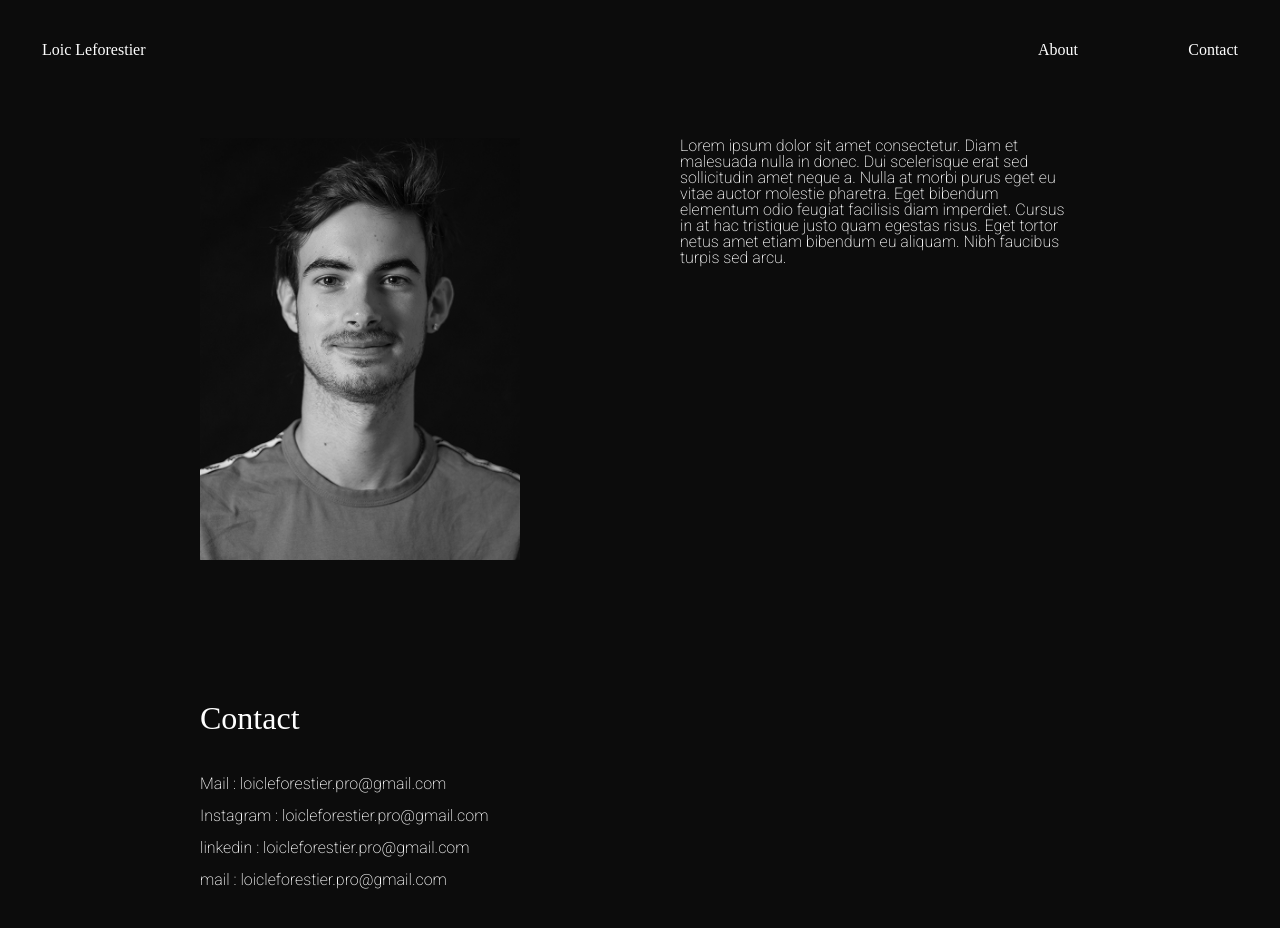
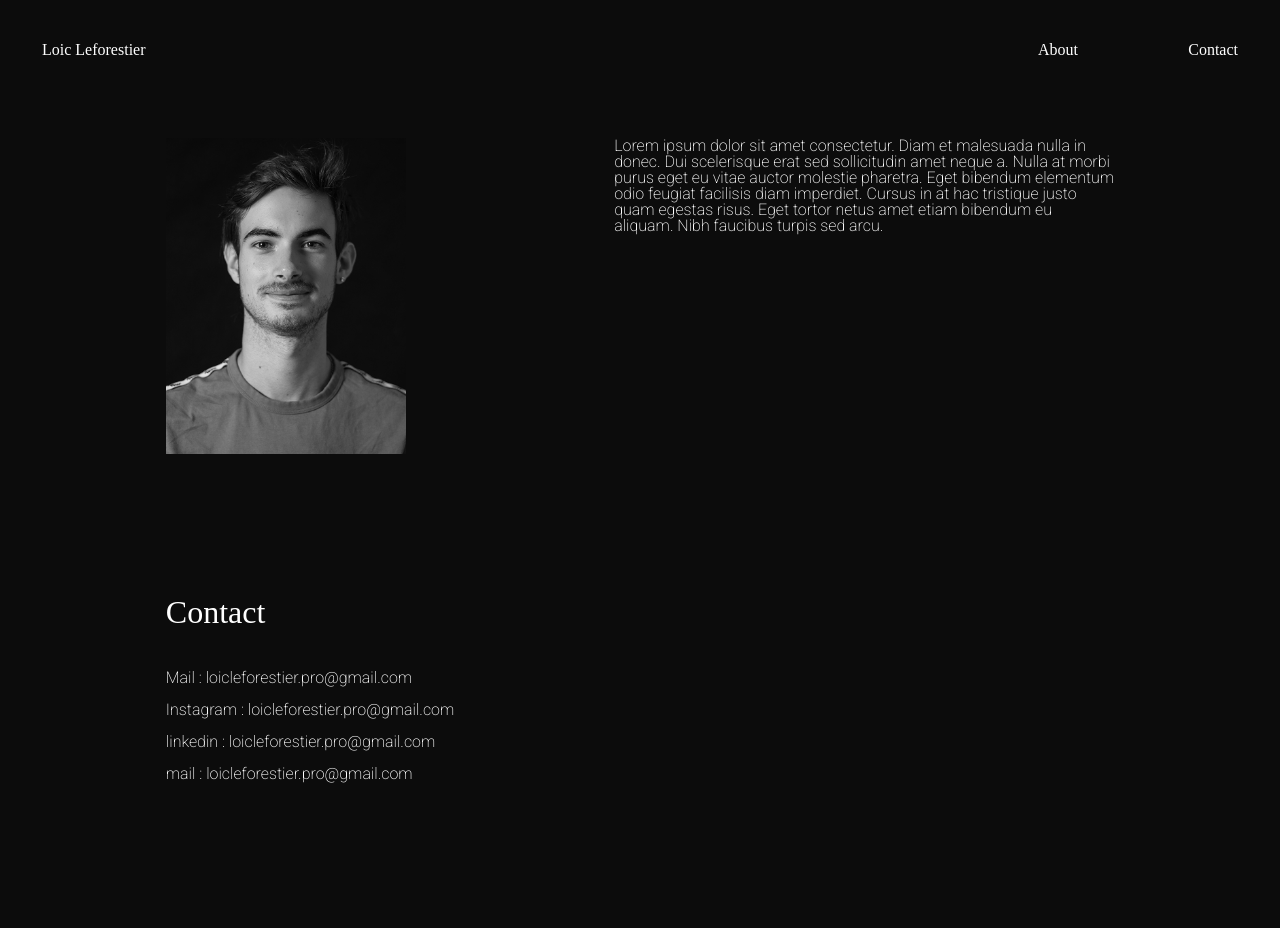
Before and after one commit to Safirl/loicleforestier, an Astro site: page /profile in a window 1280 px wide. After the commit the page ends 824 px from the top, so only its background shows below. Built offline with nearby package versions, Linux system fonts and the light colour scheme; Astro itself is replaced by a stand-in of ours; a web font is replaced by a local one.

Commit message:
updating contact

```diff
--- a/src/pages/profile.astro
+++ b/src/pages/profile.astro
@@ -5,7 +5,7 @@ import Layout from "../layouts/Layout.astro";
 <Layout title="Projects">
     <div class="leftColumn">
         <img src="/images/profile.png" alt="a picture of myself" class="profileImage">
-        <div class="contact">
+        <div id="contact" class="contact">
             <h2>Contact</h2>
             <ul class="contactInformations">
                 <li>Mail : <a href=""></a>loicleforestier.pro@gmail.com</a></li>
@@ -23,9 +23,6 @@ import Layout from "../layouts/Layout.astro";
 <style lang="scss">
     @use "../styles/_variables";
 
-    main:global {
-        overflow: visible;
-    }
     .leftColumn {
         display: flex;
         flex-direction: column;
@@ -33,18 +30,18 @@ import Layout from "../layouts/Layout.astro";
         gap: variables.$spacing-xl;
 
         img {
-            width: 40vh;
+            width: 30vh;
         }
     }
 
     .rightColumn {
-        max-width: 400px;
+        max-width: 500px;
     }
 
-    .contact {
+    #contact {
         display: flex;
         flex-direction: column;
-        gap: variables.$spacing-l;;
+        gap: variables.$spacing-l;
     }
 
     .contactInformations {
--- a/src/styles/global.scss
+++ b/src/styles/global.scss
@@ -17,6 +17,7 @@
 html {
     display: flex;
     justify-content: center;
+    scroll-behavior: smooth;
 }
 
 body {
```
